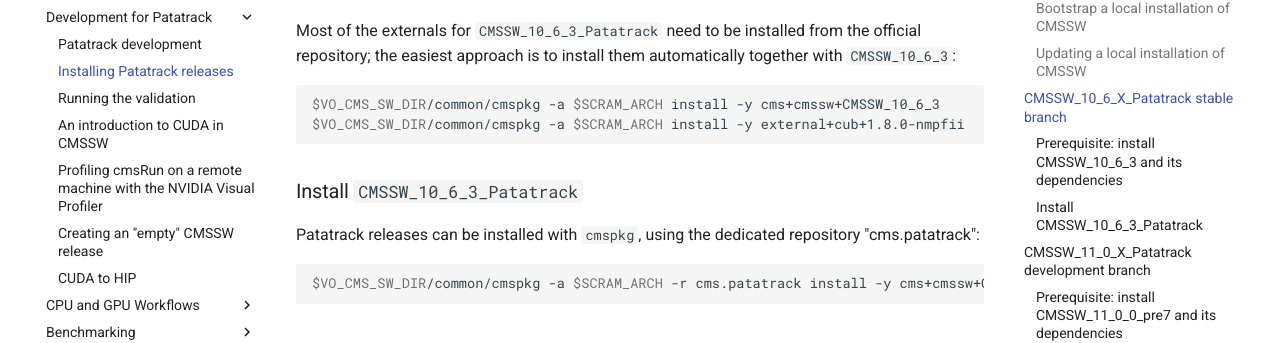
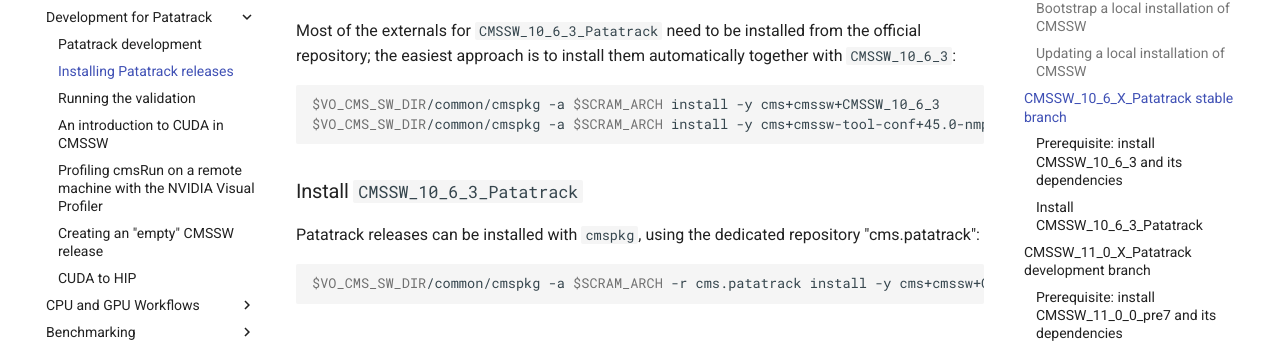
Before and after one commit to cms-patatrack/patatrack-website, an MkDocs documentation site: the page built from wiki/PatatrackReleases.md, in a window 1280 px wide and 900 px high, scrolled down 1328 px. Shown: the part 145-488 px from the top of the window. Built offline with MkDocs 1.6.1 and Material for MkDocs 9.7.7, drawn with Linux system fonts in a browser that asks for light colours.

Commit message:
Fix installation intructions for 10.6.3-Patatrack

````diff
--- a/wiki/PatatrackReleases.md
+++ b/wiki/PatatrackReleases.md
@@ -71,7 +71,7 @@ official repository; the easiest approach is to install them automatically
 together with `CMSSW_10_6_3`:
 ```bash
 $VO_CMS_SW_DIR/common/cmspkg -a $SCRAM_ARCH install -y cms+cmssw+CMSSW_10_6_3
-$VO_CMS_SW_DIR/common/cmspkg -a $SCRAM_ARCH install -y external+cub+1.8.0-nmpfii
+$VO_CMS_SW_DIR/common/cmspkg -a $SCRAM_ARCH install -y cms+cmssw-tool-conf+45.0-nmpfii8
 ```
 
 ### Install `CMSSW_10_6_3_Patatrack`
````
